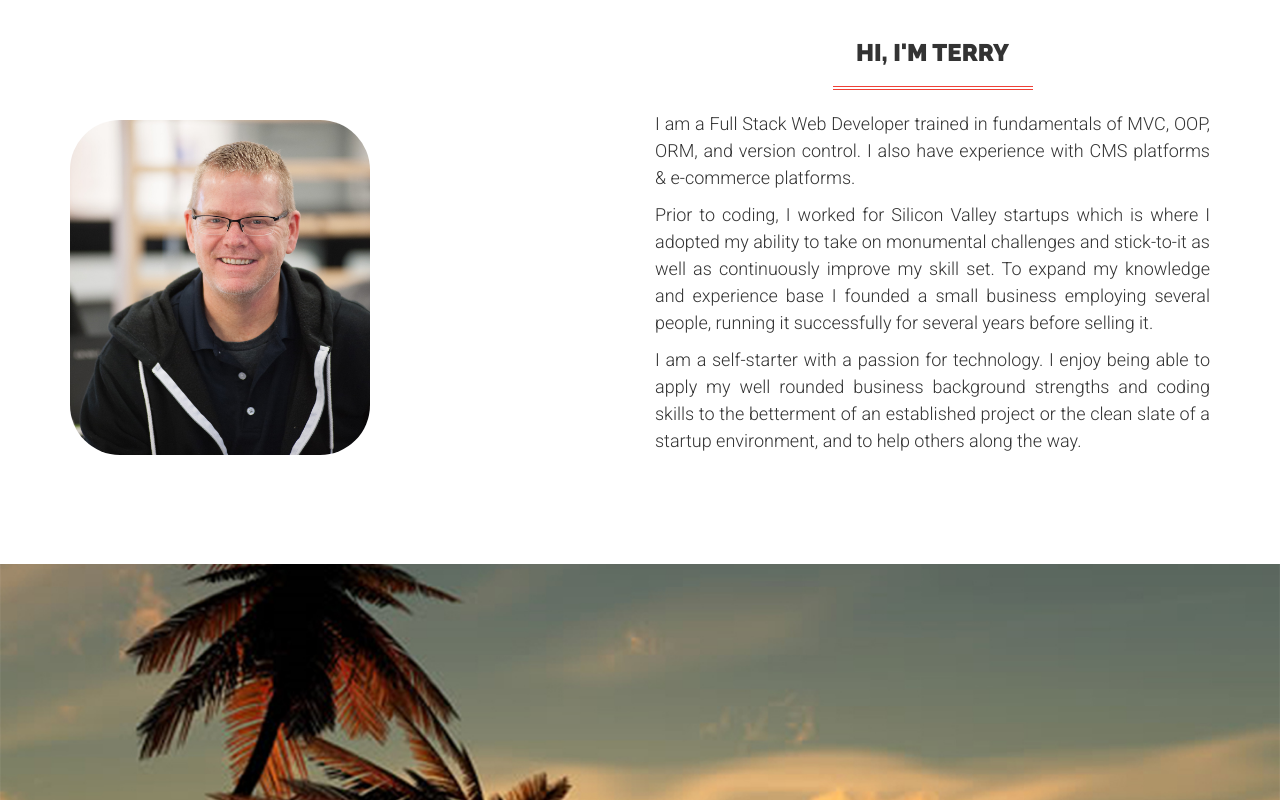
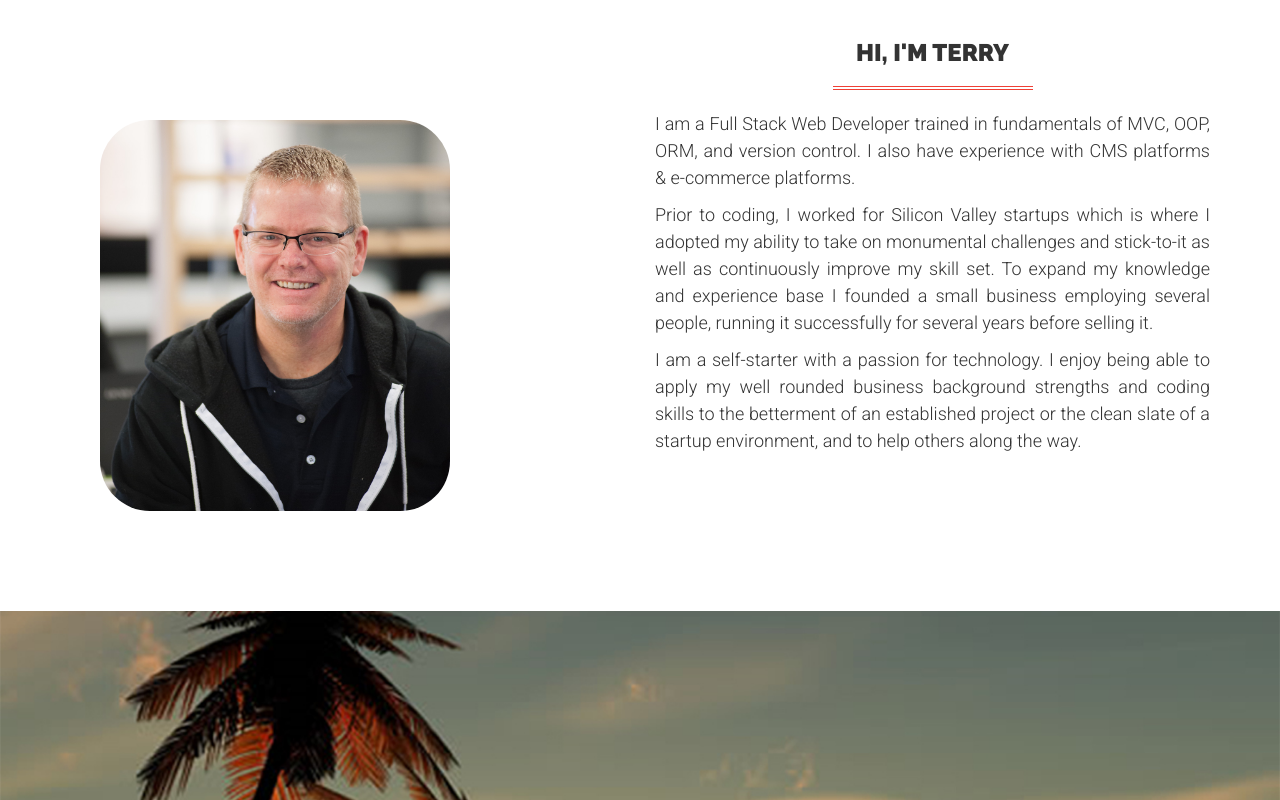
Before and after one commit to ntxtthomas/github.io, a website: page index.html in a window 1280 px wide. Shown: the part 880-1680 px from the top of the page. Drawn offline with nearby package versions, Linux system fonts and the light colour scheme.

Commit message:
photo change

```diff
--- a/css/bonus.css
+++ b/css/bonus.css
@@ -194,8 +194,8 @@
 }
 
 .me {
-    margin: 100px 50px 0 0;
-    width: 300px;
+    margin: 100px 20px 0 30px;
+    width: 350px;
     border-radius: 5rem;
 }
 .tech_summary ul {
```
